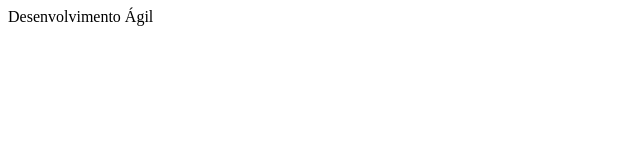
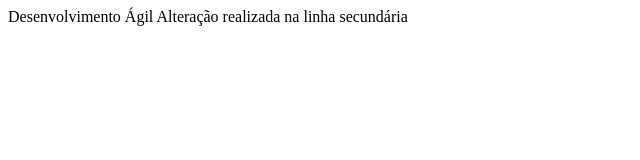
Before and after one commit to ericautfpr/aula-desenvolvimento-agil, a plain HTML site: page index.html in a window 1280 px wide. Shown: the whole page, without its empty margins (0-640 px from the left). Drawn offline with Linux system fonts and the light colour scheme.

Commit message:
Update index.html

```diff
--- a/index.html
+++ b/index.html
@@ -6,5 +6,7 @@
   </head>
   <body>
      Desenvolvimento Ágil
+
+    Alteração realizada na linha secundária
   </body>
 </html>
```
